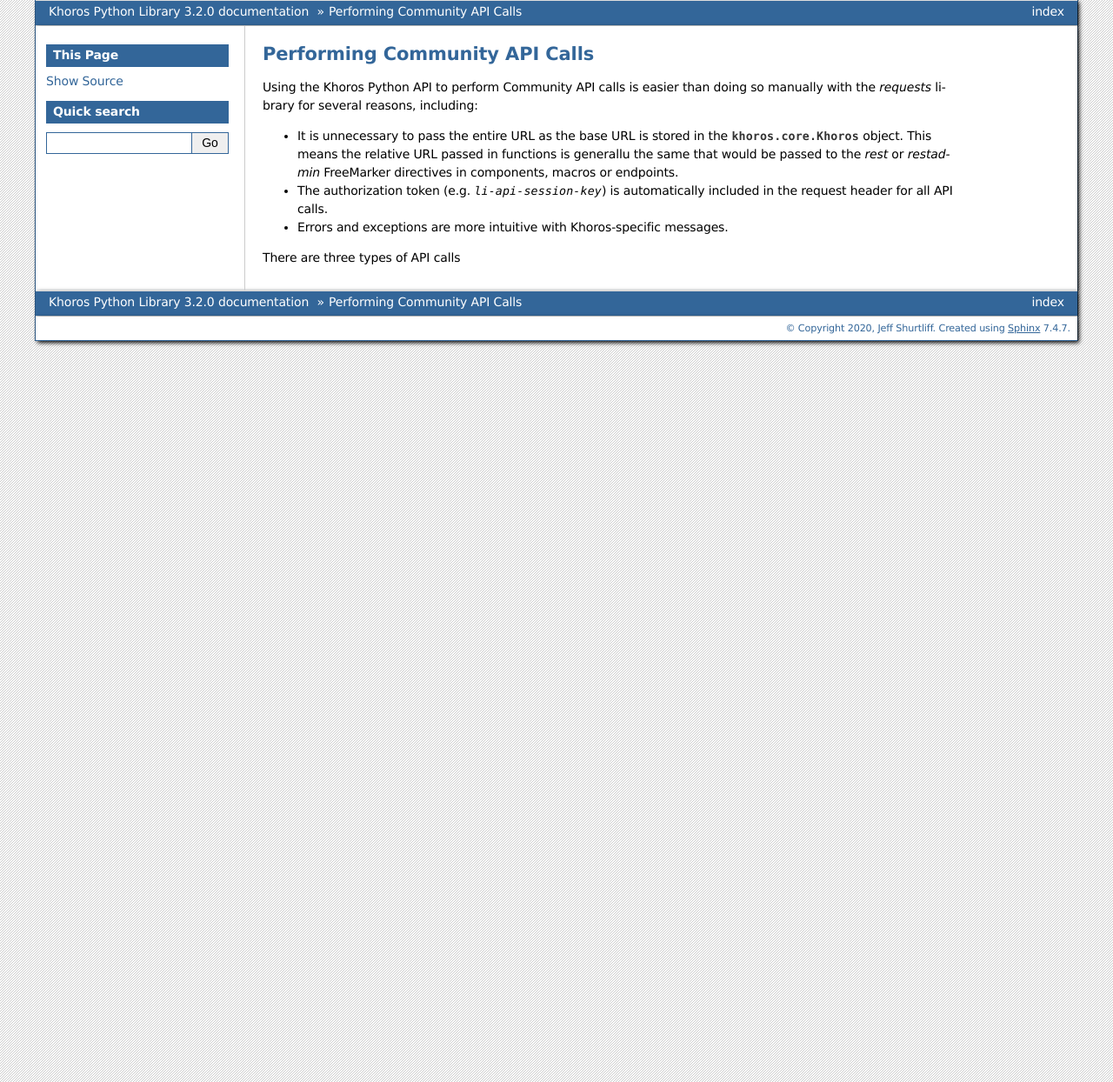
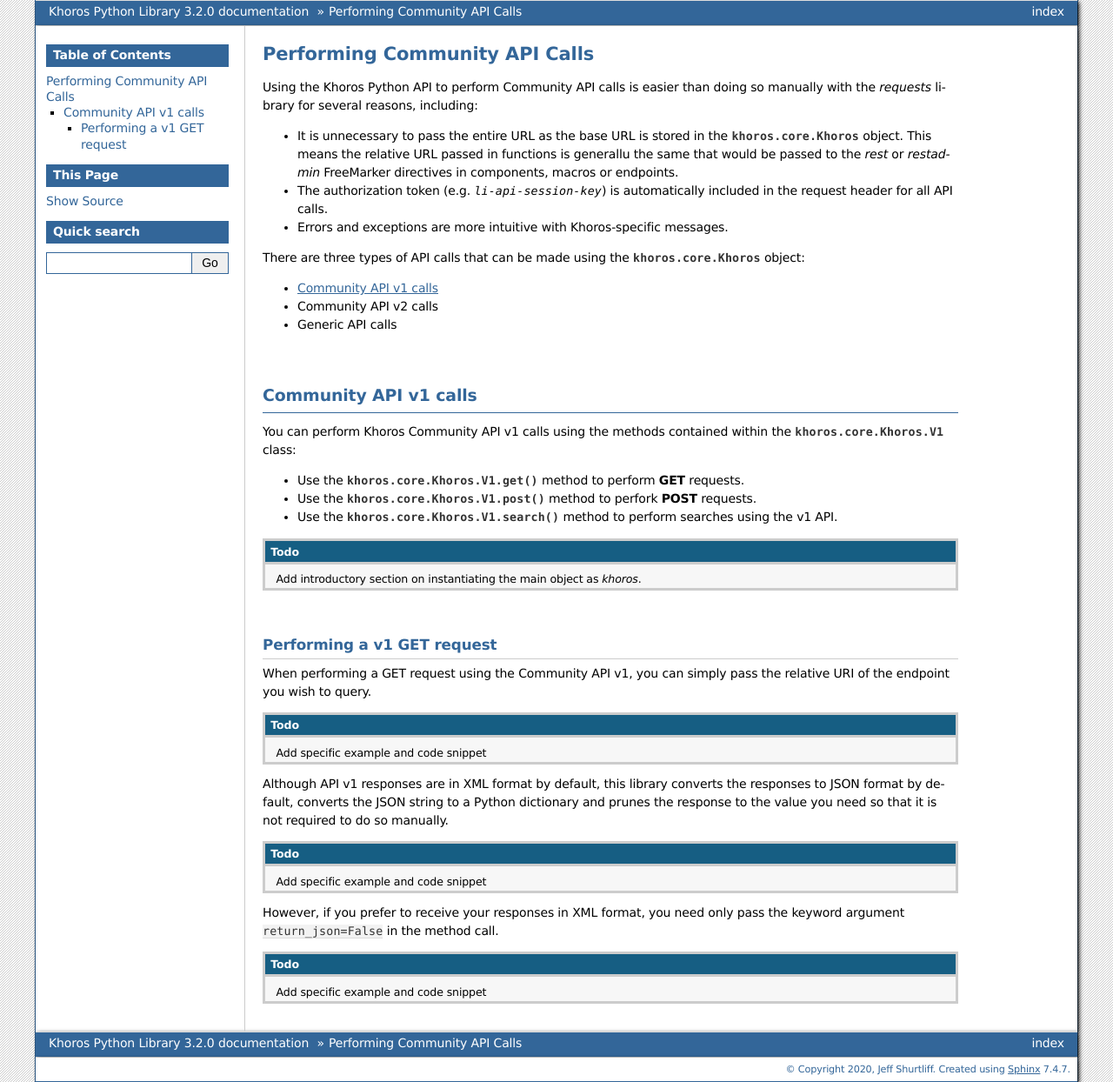
Before and after one commit to jeffshurtliff/khoros, a Sphinx documentation site: the page built from docs/community-api-calls.rst, in a window 1280 px wide. Shown: the whole page at 87% size. Built offline with Sphinx 7.4.7, drawn with Linux system fonts in a browser that asks for light colours.

Commit message:
Added to community-api-calls.rst

```diff
--- a/docs/community-api-calls.rst
+++ b/docs/community-api-calls.rst
@@ -8,4 +8,40 @@
 * The authorization token (e.g. `li-api-session-key`) is automatically included in the request header for all API calls.
 * Errors and exceptions are more intuitive with Khoros-specific messages.
 
-There are three types of API calls
+There are three types of API calls that can be made using the :py:class:`khoros.core.Khoros` object:
+
+* `Community API v1 calls`_
+* Community API v2 calls
+* Generic API calls
+
+|
+
+**********************
+Community API v1 calls
+**********************
+You can perform Khoros Community API v1 calls using the methods contained within the :py:class:`khoros.core.Khoros.V1` class:
+
+* Use the :py:meth:`khoros.core.Khoros.V1.get` method to perform **GET** requests.
+* Use the :py:meth:`khoros.core.Khoros.V1.post` method to perfork **POST** requests.
+* Use the :py:meth:`khoros.core.Khoros.V1.search` method to perform searches using the v1 API.
+
+.. todo:: Add introductory section on instantiating the main object as *khoros*.
+
+|
+
+Performing a v1 GET request
+===========================
+When performing a GET request using the Community API v1, you can simply pass the relative URI of the endpoint you wish to query.
+
+.. todo:: Add specific example and code snippet
+
+Although API v1 responses are in XML format by default, this library converts the responses to JSON format by default, converts
+the JSON string to a Python dictionary and prunes the response to the value you need so
+that it is not required to do so manually.
+
+.. todo:: Add specific example and code snippet
+
+However, if you prefer to receive your responses in XML format, you need only pass
+the keyword argument ``return_json=False`` in the method call.
+
+.. todo:: Add specific example and code snippet
```
